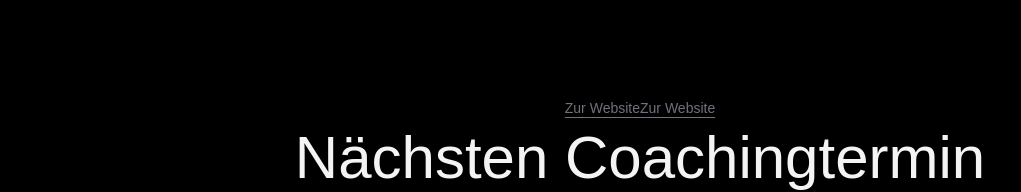
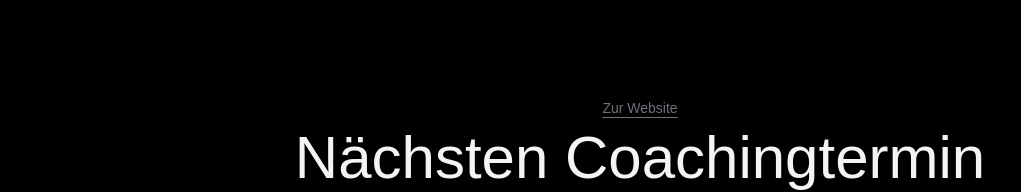
Before and after one commit to wolfgangtietz/coaching-landing, a Next.js app: page /session in a window 1280 px wide. Shown: the top 192 px of the page, without its empty margins (0-1021 px from the left). Built offline with nearby package versions, Linux system fonts and the light colour scheme.

Commit message:
Remove duplicate back-to-website link

```diff
--- a/app/session/page.tsx
+++ b/app/session/page.tsx
@@ -36,7 +36,7 @@ export default function SessionPage() {
 href="/"
 className="text-zinc-500 text-sm underline underline-offset-4 hover:text-zinc-300 transition-colors"
 >
-Zur Website
+
 </a>
        <h1 className="text-4xl md:text-6xl font-light leading-tight mb-8">
   Nächsten Coachingtermin vereinbaren
```
